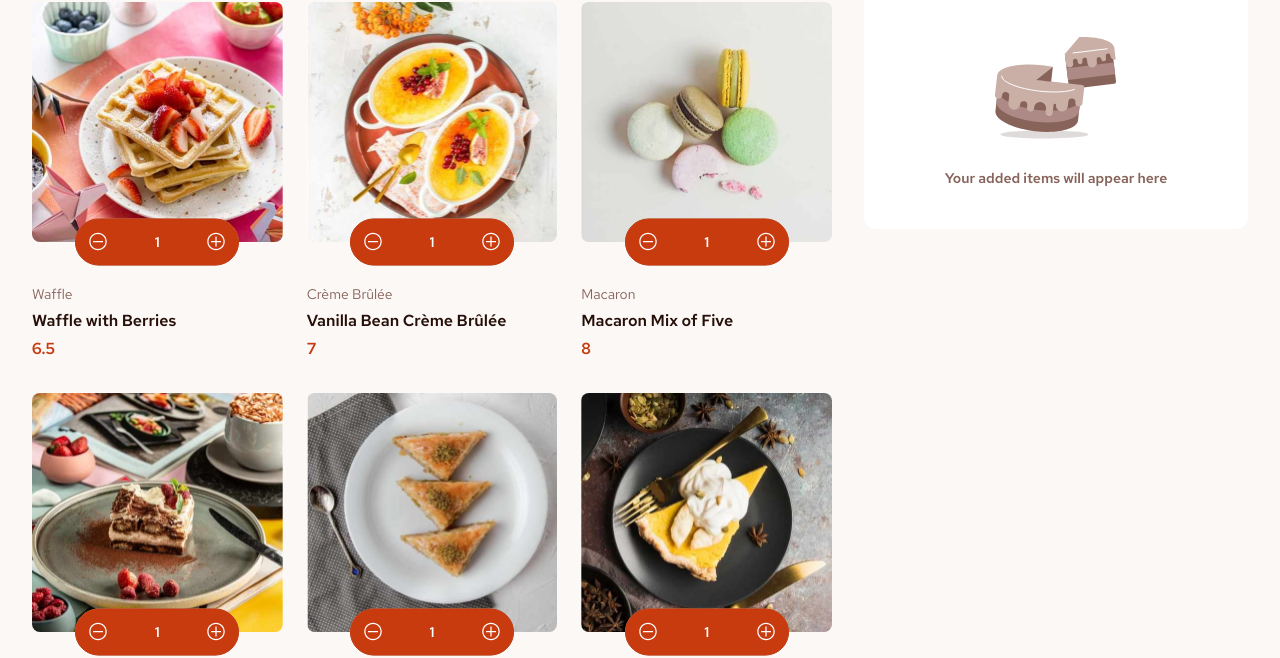
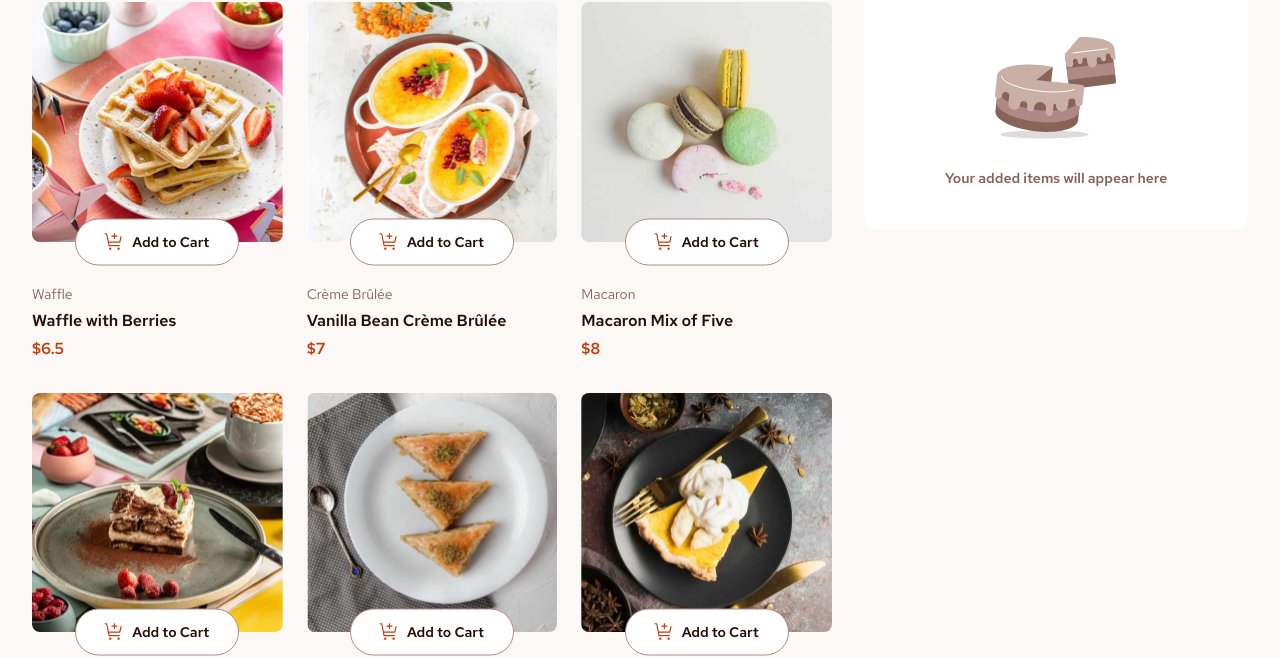
Before and after one commit to NoonPanirSabzi/product-list, a website: page src/index.html in a window 1280 px wide. Shown: the part 166-824 px from the top of the page. Drawn offline with Linux system fonts and the light colour scheme.

Commit message:
fix: fix dessert template initial layout
- set quantity button to hidden
- add dollar sign before price

```diff
--- a/src/assets/template-dessert.html
+++ b/src/assets/template-dessert.html
@@ -17,7 +17,7 @@
         alt="add dssrtname to cart icon"
       />Add to Cart
     </button>
-    <button type="button" class="btn-item-qty txt-4 txt-semi-bold">
+    <button type="button" class="btn-item-qty txt-4 txt-semi-bold hidden">
       <img
         src="./assets/images/icon-decrement-quantity.svg"
         alt="decrement quantity of dssrtname"
@@ -34,6 +34,6 @@
   <div class="dessert__info">
     <p class="dessert__category txt-4">dssrtcat</p>
     <p class="dessert__name txt-3">dssrtname</p>
-    <p class="dessert_price txt-3">dssrtprc</p>
+    <p class="dessert_price txt-3">$dssrtprc</p>
   </div>
 </div>
```
